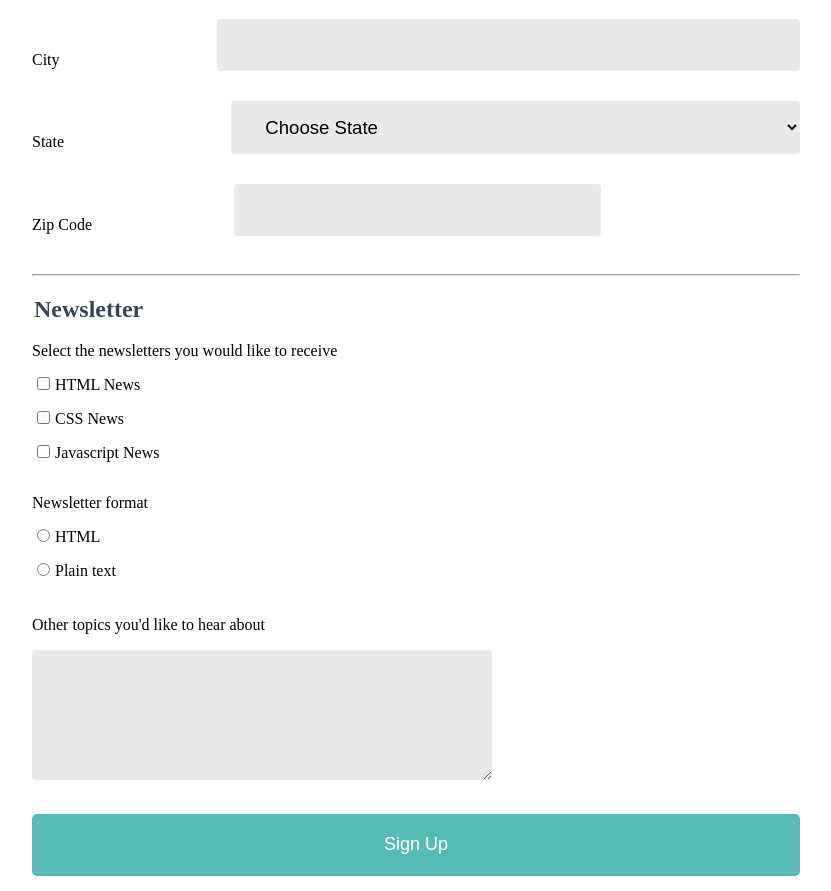
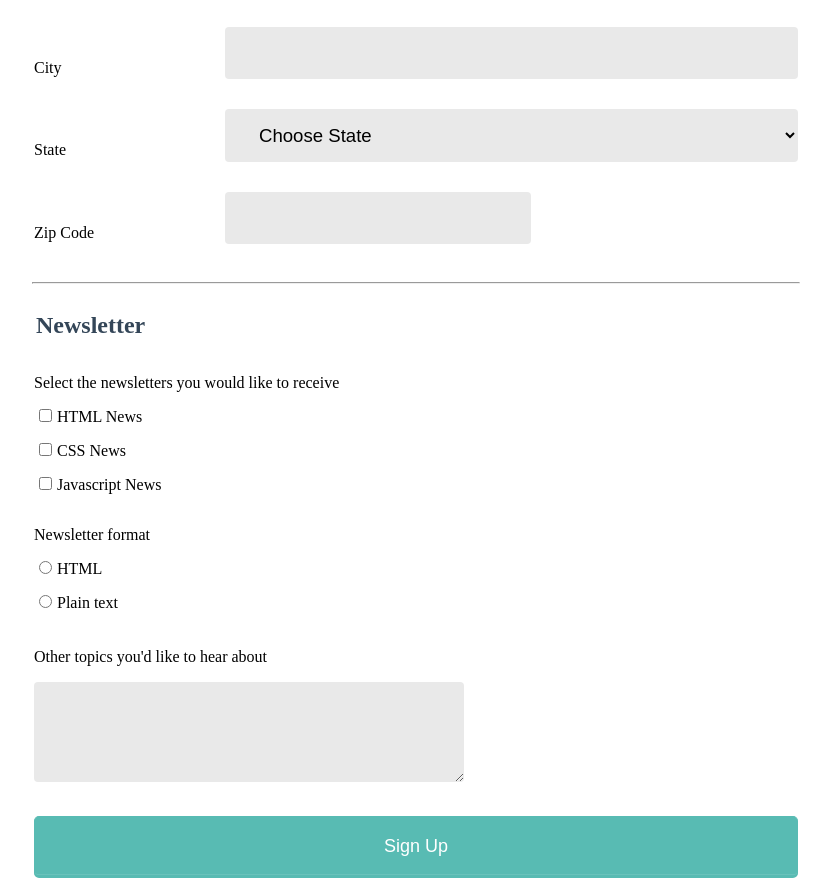
Before and after one commit to ChristianE125/Christian-s-3rd-Techdegree-Project, a plain HTML site: page index.html in a window 1280 px wide. Shown: the part 585-1476 px from the top of the page, without its empty margins (224-1055 px from the left). Drawn offline with Linux system fonts and the light colour scheme.

Commit message:
added finishing touches to html and css

```diff
--- a/index.html
+++ b/index.html
@@ -3,6 +3,12 @@
   <head>
     <meta name="viewport" content="width=device-width, initial-scale=1">
     <link rel="stylesheet" href="style.css">
+    <link rel="preconnect" href="https://fonts.gstatic.com">
+    <link href="https://fonts.googleapis.com/css2?family=Poppins:wght@300&display=swap" rel="stylesheet">
+    <style>
+        @import url('https://fonts.googleapis.com/css2?family=Poppins:wght@300&display=swap');
+    </style>
+
 </head>
 
     <body>
@@ -18,6 +24,7 @@
         </div>
 
         <hr class="top-hr">
+        <fieldset>
         <legend><h2>Contact Information</h2></legend>
 
         <div class="flex">
@@ -63,9 +70,9 @@
             <label for="zip">Zip Code</label> <br>
             <input type="text" id="zip" name="name_zip" class="contact-div">
         </div>
-
+     </fieldset>
         <hr>
-
+        <fieldset>
         <legend><h2>Newsletter</h2></legend>
 
             <p>Select the newsletters you would like to receive</p>
@@ -84,7 +91,7 @@
             <textarea id="topics" name="user_topics"></textarea>
 
         <button type="submit" class="submit">Sign Up</button>
-
+        </fieldset>
 
     </main>
     <footer>
--- a/style.css
+++ b/style.css
@@ -1,3 +1,6 @@
+* {
+    box-sizing: border-box;
+  }
 
 body {
     margin: 0;
@@ -45,6 +48,7 @@ h1 {
   padding: 15px 30px 15px 30px;
   background-color: #e9e9e9;
   margin-bottom: 30px;
+
 }
 
 .contact-div {
@@ -57,6 +61,8 @@ h1 {
     background-color: #e9e9e9;
     margin-bottom: 30px;
     width: 100px;
+    display: flex;
+    flex-direction: column;
   }
 
 textarea {
@@ -68,7 +74,7 @@ textarea {
     padding: 15px;
     background-color: #e9e9e9;
     margin-bottom: 30px;
-    width: 250px;
+    width: 280px;
 
   }
 
@@ -101,6 +107,11 @@ input[type="text"]::placeholder,
 input[type="email"]::placeholder,
 input[type="tel"]::placeholder {
     text-align: right;
+}
+
+fieldset {
+    padding: 0;
+    border: none;
 }
 
  @media (min-width: 768px) {
@@ -142,4 +153,6 @@ input[type="tel"]::placeholder {
         padding-right: 10px;
     }
 
+
+
   }
```
Lines whose indentation alone changed are shown as unchanged.
